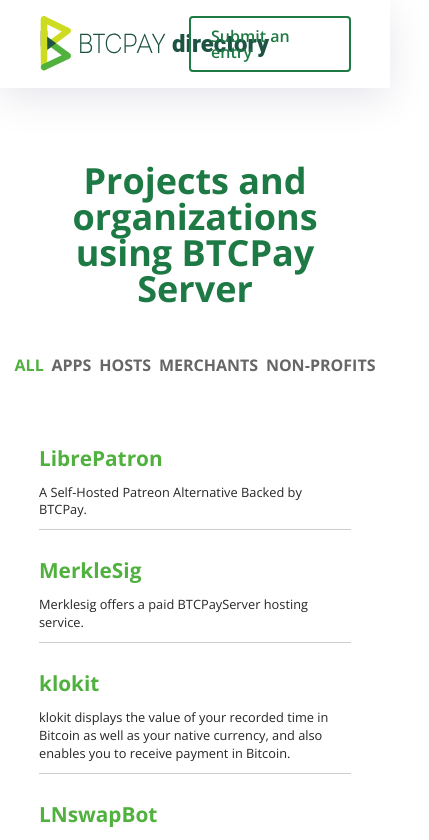
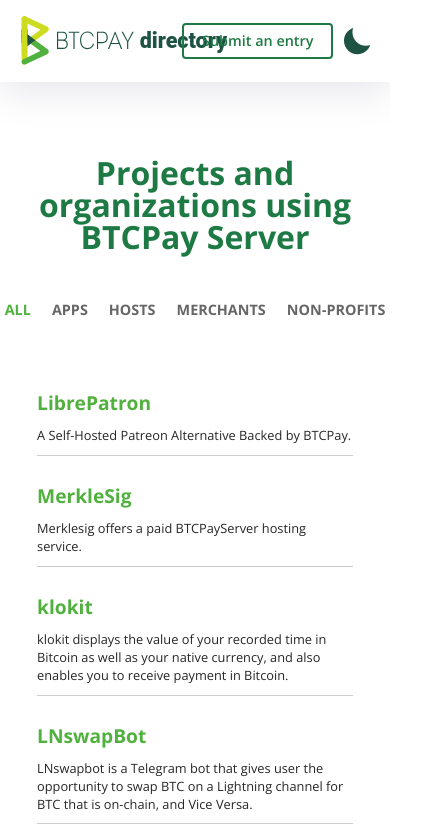
Before and after one commit to joerlop/btcpay-directory, a React (Create React App) app in the folder directory/: page / in a window 390 px wide. Shown: the top 840 px of the page, 429 px wide, since content can reach past the window. Built offline with nearby package versions, Linux system fonts and the light colour scheme.

Commit message:
First version of responsiveness done

```diff
--- a/directory/src/App.js
+++ b/directory/src/App.js
@@ -23,7 +23,7 @@
             <NavLink className="newentry" exact to={"/newentry"}>
               Submit an entry
             </NavLink>
-            {/* <img src={darkModeImg} /> */}
+            <img src={darkModeImg} />
           </div>
           {/* <div className="filters">
             <NavLink
--- a/directory/src/App.scss
+++ b/directory/src/App.scss
@@ -5,6 +5,7 @@
   font-size: 62.5%;
   box-sizing: border-box;
   height: 100vh;
+  width: 100%;
 
   display: grid;
   grid-template-rows: auto 1fr auto;
@@ -19,12 +20,20 @@
       padding: 15px 0;
       grid-template-areas: ". logo items .";
 
+      @media (max-width: $secondBreak) {
+        grid-template-columns: 5% 150px 1fr 5%;
+      }
+
       a {
         grid-area: logo;
 
         img {
           height: auto;
           width: 250px;
+
+          @media (max-width: $secondBreak) {
+            width: 225px;
+          }
         }
       }
 
@@ -48,6 +57,11 @@
           cursor: pointer;
           transition: all 0.2s ease;
 
+          @media (max-width: $secondBreak) {
+            font-size: 0.9rem;
+            padding: 9px 18px;
+          }
+
           &:hover {
             background: $darkGreen;
             color: white;
@@ -56,7 +70,16 @@
 
         img {
           height: 30px;
-          margin-left: 3%;
+          margin-left: 4%;
+
+          @media (max-width: $firstBreak) {
+            margin-left: 5%;
+          }
+
+          @media (max-width: $secondBreak) {
+            height: 27px;
+            margin-left: 5%;
+          }
         }
       }
       // .filters {
@@ -90,19 +113,25 @@
   } //header
 
   .main-content {
-    width: calc(100% - 20vw);
-    margin: 0 10%;
+    width: 80%;
+    margin: 0 auto;
     padding-bottom: 75px;
+
+    @media (max-width: $secondBreak) {
+      width: 90%;
+    }
   }
 
   footer {
     background: $darkGreen;
-    width: 100%;
 
     .footer-content {
-      width: 100%;
       margin-left: 10%;
       padding: 20px 0;
+
+      @media (max-width: $secondBreak) {
+        margin-left: 5%;
+      }
 
       p {
         color: white;
--- a/directory/src/components/Directory/Directory.scss
+++ b/directory/src/components/Directory/Directory.scss
@@ -8,6 +8,10 @@
     margin: 75px 0 50px 0;
     font-size: 2.25rem;
     font-weight: bold;
+
+    @media (max-width: $secondBreak) {
+      font-size: 2rem;
+    }
   }
 
   .filters {
@@ -20,8 +24,17 @@
       font-weight: bold;
       text-decoration: none;
       color: $mediumGrey;
-      margin-right: 2.5%;
+      margin-right: 3%;
       transition: all 0.2s ease-out;
+
+      @media (max-width: $firstBreak) {
+        margin-right: 5%;
+      }
+
+      @media (max-width: $secondBreak) {
+        font-size: 0.9rem;
+        margin-right: 6%;
+      }
 
       &:hover {
         color: $primaryGreen;
@@ -47,6 +60,7 @@
     @media (max-width: $secondBreak) {
       grid-template-columns: 1fr;
       grid-column-gap: 0;
+      margin: 0 5%;
     }
 
     .item {
@@ -66,6 +80,10 @@
           font-weight: bold;
           transition: all 0.2s ease-out;
 
+          @media (max-width: $secondBreak) {
+            font-size: 1.2rem;
+          }
+
           &:hover {
             color: $darkGreen;
           }
```
